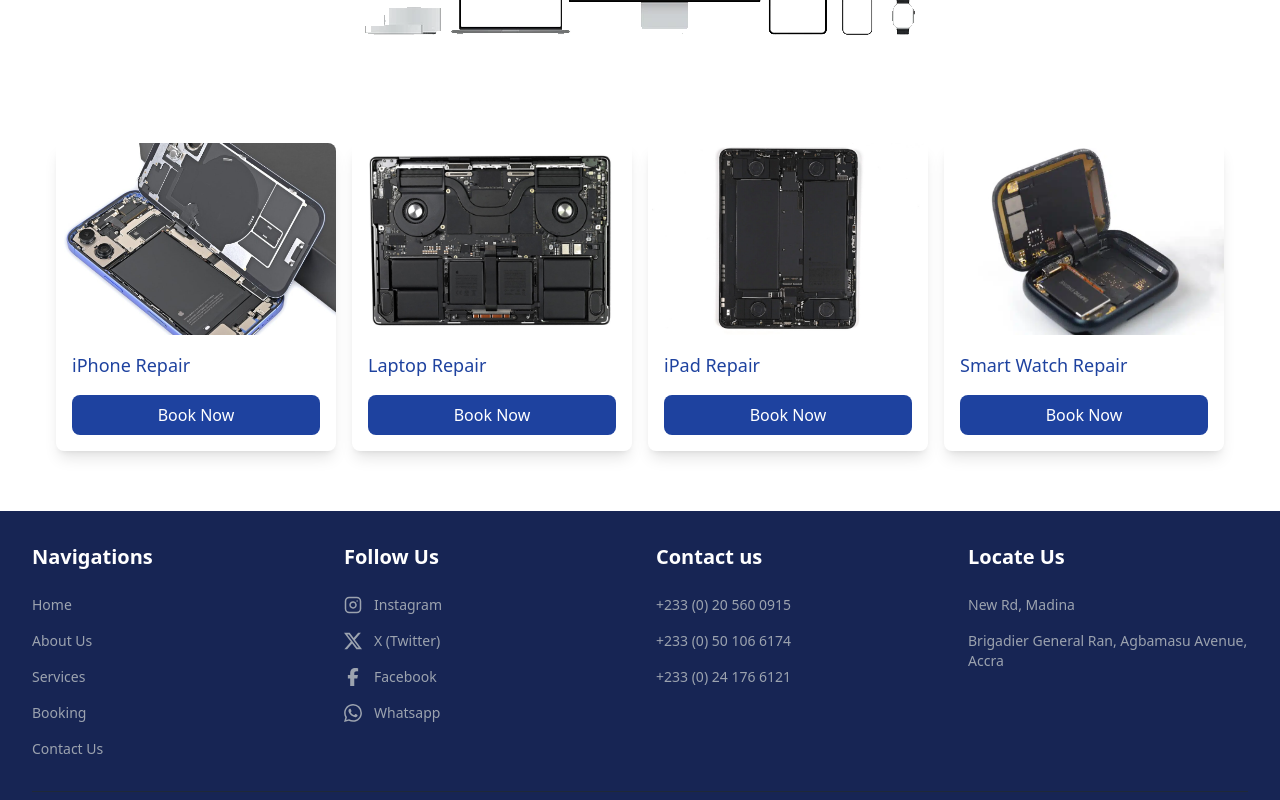
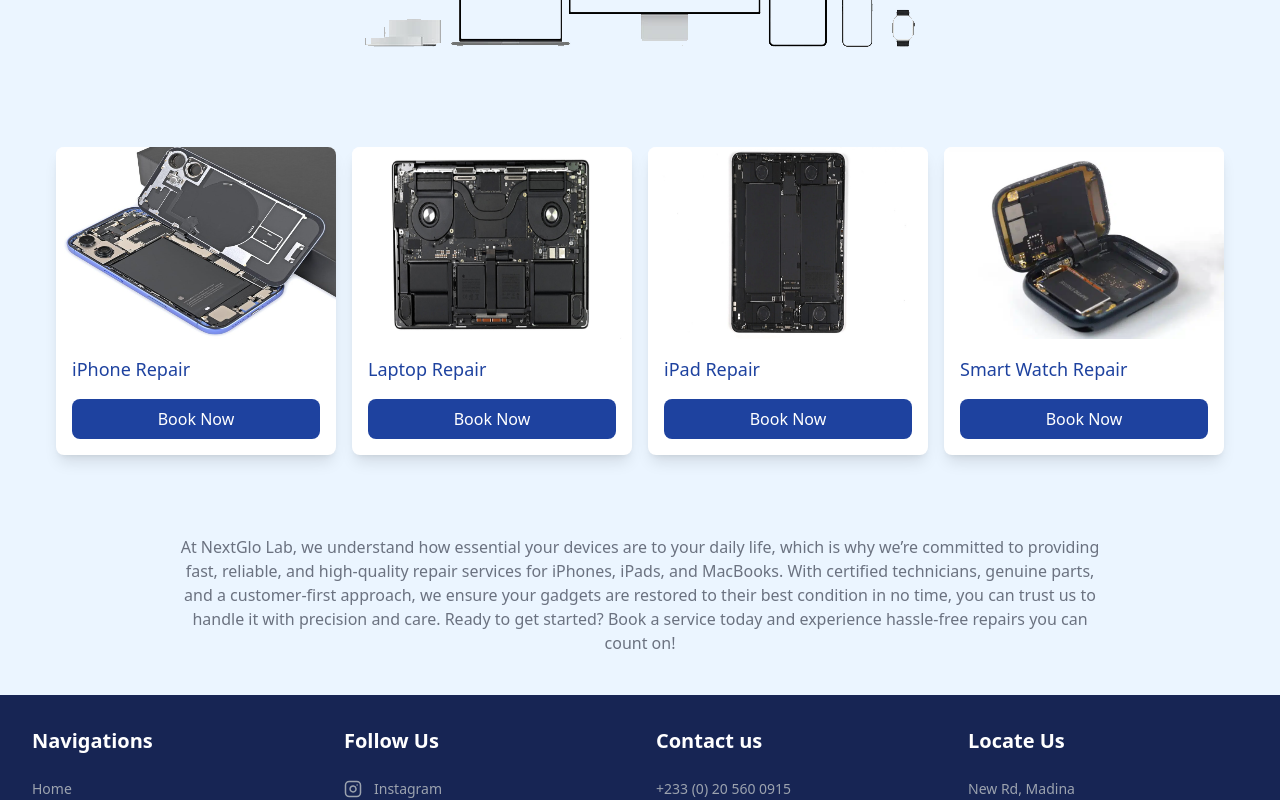
Before and after one commit to f90dErry/nextglo-repairs, a React (Vite) app: page /services in a window 1280 px wide. Shown: the part 320-1120 px from the top of the page. Built offline with nearby package versions, Linux system fonts and the light colour scheme.

Commit message:
white bg issue on button page before footer fixed

```diff
--- a/src/pages/Services.jsx
+++ b/src/pages/Services.jsx
@@ -35,9 +35,8 @@
   ]
 
   return (
-    <div className='bg-blue-5'>
-      <div className='h-full'>
-        <header className='container mx-auto py-7 text-center'>
+    <div className='bg-blue-50'>
+      <header className='container mx-auto py-10 text-center'>
         <h1 className='text-3xl font-bold text-blue-800'>Services</h1>
         <p className='font-medium text-gray-500'>
           Our services are the best in the Accra.
@@ -45,18 +44,21 @@
         <img
           src={all}
           alt='all.png'
-            className='flex items-center mx-auto md:mx-auto'
+          className='flex items-center  mx-auto md:mx-auto'
         />
       </header>
 
-        <section className='my-10'>
-          <div className='grid grid-cols-1 gap-4 px-4 mx-6 md:mx-10 md:grid-cols-2 lg:grid-cols-4'>
+      <section>
+        <div className='grid grid-cols-1 gap-4 px-4 mx-6 md:mx-10 md:grid-cols-2 lg:grid-cols-4 my-5'>
           {services.map((service) => (
-              <div key={service.id} className='rounded-lg shadow-lg my-5'>
+            <div
+              key={service.id}
+              className='rounded-lg shadow-lg bg-white my-5'
+            >
               <img
                 src={service.image}
                 alt={service.title}
-                  className='object-cover w-full h-48 rounded-t-lg'
+                className='w-full h-48 rounded-t-lg'
               />
               <div className='p-4'>
                 <h2 className='text-lg font-medium text-blue-800'>
@@ -74,9 +76,19 @@
           ))}
         </div>
 
-          <div></div>
+        <div className='mx-auto px-4 py-10 text-center font-medium text-gray-500 md:w-3/4 '>
+          <p>
+            At NextGlo Lab, we understand how essential your devices are to your
+            daily life, which is why we’re committed to providing fast,
+            reliable, and high-quality repair services for iPhones, iPads, and
+            MacBooks. With certified technicians, genuine parts, and a
+            customer-first approach, we ensure your gadgets are restored to
+            their best condition in no time, you can trust us to handle it with
+            precision and care. Ready to get started? Book a service today and
+            experience hassle-free repairs you can count on!
+          </p>
+        </div>
       </section>
-      </div>
     </div>
   )
 }
```
Lines whose indentation alone changed are shown as unchanged.
